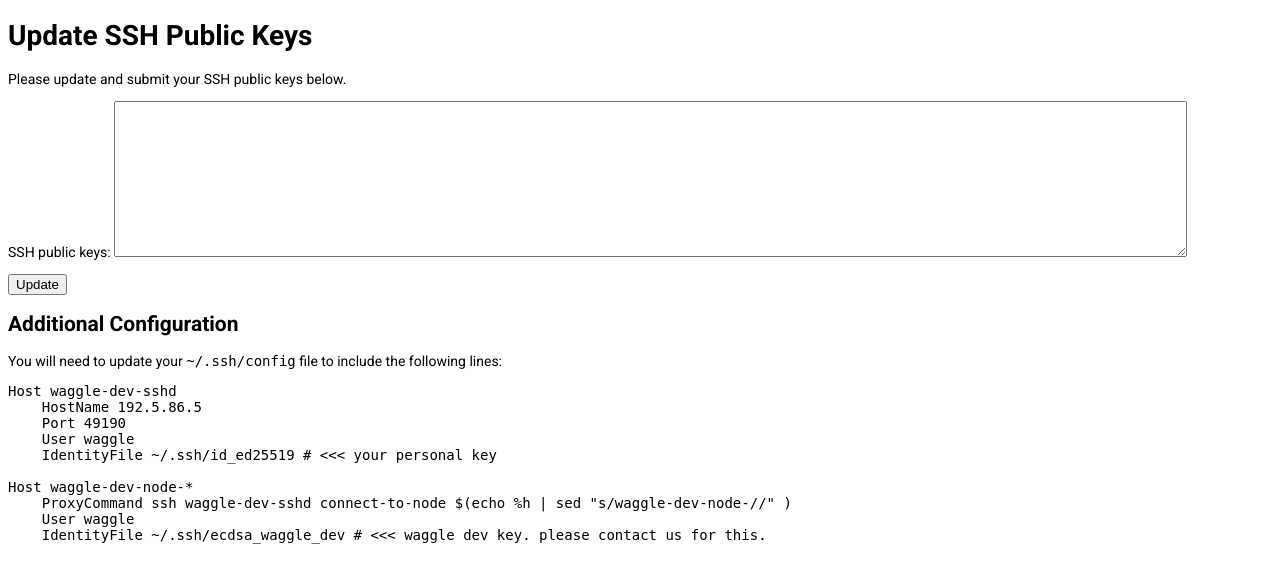
After one commit to waggle-sensor/waggle-auth-app, a Django app: page /update-my-keys in a window 1280 px wide. The commit adds this page. Shown: the top 583 px of the page. Run offline with Django 4.2, Linux system fonts and the light colour scheme; the visitor is signed in with stand-in values (Sample User, id 1).

Commit message:
limit user to 5 ssh keys. added user form page to update their own ssh keys.

```diff
--- a/app/models.py
+++ b/app/models.py
@@ -1,3 +1,4 @@
+from click import help_option
 from django.core.exceptions import ValidationError
 from django.db import models
 from django.contrib.auth.models import AbstractUser
@@ -9,7 +10,10 @@ ssh_public_key_re = re.compile("^ssh-(\S+) (\S+)")
 
 
 def validate_ssh_public_key_list(value: str):
-    for line in value.splitlines():
+    lines = value.splitlines()
+    if len(lines) > 5:
+        raise ValidationError(f"You may only have up to five keys.", params={"value": value})
+    for line in lines:
         if not ssh_public_key_re.match(line):
             raise ValidationError(f"Enter a valid list of newline delimited SSH public keys.", params={"value": value})
 
@@ -21,7 +25,8 @@ class User(AbstractUser):
     last_name = None
     organization = models.CharField(blank=True, max_length=255)
     bio = models.TextField(blank=True)
-    ssh_public_keys = models.TextField("SSH public keys", blank=True, validators=[validate_ssh_public_key_list])
+    ssh_public_keys = models.TextField("SSH public keys", blank=True,
+        validators=[validate_ssh_public_key_list])
 
     def get_absolute_url(self):
         return reverse("app:user-detail", kwargs={"username": self.username})
--- a/app/urls.py
+++ b/app/urls.py
@@ -9,6 +9,7 @@ urlpatterns = [
     path("login/", views.oidc_login, name="oidc-login"),
     path("logout/", views.oidc_logout, name="oidc-logout"),
     path("globus-auth-redirect/", views.oidc_callback, name="oidc-callback"),
+    path("update-my-keys", views.UpdateSSHPublicKeysView.as_view(), name="update-my-keys"),
 ] + format_suffix_patterns([
     # token views
     path("token", views.TokenView.as_view(), name="my-token"),
--- a/app/views.py
+++ b/app/views.py
@@ -1,7 +1,10 @@
+from dataclasses import field
 from django.conf import settings
 from django.contrib.auth import login, logout, get_user_model
 from django.http import HttpRequest, HttpResponse, HttpResponseRedirect, JsonResponse, Http404
 from django.utils.http import urlencode
+from django import forms
+from django.views.generic import FormView
 from rest_framework import status
 from rest_framework.request import Request
 from rest_framework.response import Response
@@ -169,3 +172,27 @@ def get_oidc_token_uri(code: str) -> str:
         "grant_type": "authorization_code",
         "code": code,
     })
+
+
+class UpdateSSHPublicKeysForm(forms.ModelForm):
+    class Meta:
+        model = User
+        fields = ["ssh_public_keys"]
+
+
+class UpdateSSHPublicKeysView(FormView):
+    form_class = UpdateSSHPublicKeysForm
+    template_name="update-my-keys.html"
+    success_url = "/"
+
+    def get_initial(self):
+        data = super().get_initial()
+        data["ssh_public_keys"] = self.request.user.ssh_public_keys
+        return data
+
+    def form_valid(self, form) -> HttpResponse:
+        cleaned_data = form.cleaned_data
+        user = self.request.user
+        user.ssh_public_keys = cleaned_data["ssh_public_keys"]
+        user.save()
+        return HttpResponseRedirect("/")
--- a/config/urls.py
+++ b/config/urls.py
@@ -21,5 +21,5 @@ urlpatterns = [
     path("admin/", admin.site.urls),
     path("api-auth/", include("rest_framework.urls")),
     path("", include("app.urls")),
-    path("", TemplateView.as_view(template_name="index.html")),
+    path("", TemplateView.as_view(template_name="index.html"), name="home"),
 ]
--- a/static/styles.css
+++ b/static/styles.css
@@ -18,3 +18,7 @@ a {
 a:hover {
   text-decoration: underline;
 }
+
+textarea {
+  width: 80em;
+}
--- /dev/null
+++ b/templates/base.html
@@ -0,0 +1,21 @@
+<!DOCTYPE html>
+<html lang="en">
+<head>
+    <meta charset="UTF-8">
+    <meta http-equiv="X-UA-Compatible" content="IE=edge">
+    <meta name="viewport" content="width=device-width, initial-scale=1.0">
+    <title>Waggle Authentication | {% block title %}{% endblock %}</title>
+    <link href="https://fonts.googleapis.com/css2?family=Open+Sans:ital,wght@0,800;1,800&display=swap" rel="stylesheet">
+    <link href="https://fonts.googleapis.com/css?family=Roboto:300,400,500,700,800&display=swap" rel="stylesheet">
+    {% load static %}
+    <link href="{% static 'styles.css' %}" rel="stylesheet">
+</head>
+<body>
+    <main>
+        <div class="container">
+            {% block content %}
+            {% endblock %}
+        </div>
+    </main>
+</body>
+</html>
--- /dev/null
+++ b/templates/update-my-keys.html
@@ -0,0 +1,36 @@
+{% extends "base.html" %}
+
+{% block title %}Update SSH Public Keys{% endblock %}
+
+{% block content %}
+<h1>Update SSH Public Keys</h1>
+
+{% if user.is_authenticated %}
+<p>Please update and submit your SSH public keys below.</p>
+
+<form method="post">{% csrf_token %}
+    {{ form.as_p }}
+    <button type="submit">Update</button>
+</form>
+
+<h2>Additional Configuration</h2>
+
+<p>You will need to update your <code>~/.ssh/config</code> file to include the following lines:</p>
+
+<pre>
+Host waggle-dev-sshd
+    HostName 192.5.86.5
+    Port 49190
+    User waggle
+    IdentityFile ~/.ssh/id_ed25519 # <<< your personal key
+
+Host waggle-dev-node-*
+    ProxyCommand ssh waggle-dev-sshd connect-to-node $(echo %h | sed "s/waggle-dev-node-//" )
+    User waggle
+    IdentityFile ~/.ssh/ecdsa_waggle_dev # <<< waggle dev key. please contact us for this.
+</pre>
+{% else %}
+<p><a href="{% url 'app:oidc-login' %}">Login</a></p>
+{% endif %}
+
+{% endblock %}
```
Also changed, not shown: templates/index.html (+7 -19 lines).
